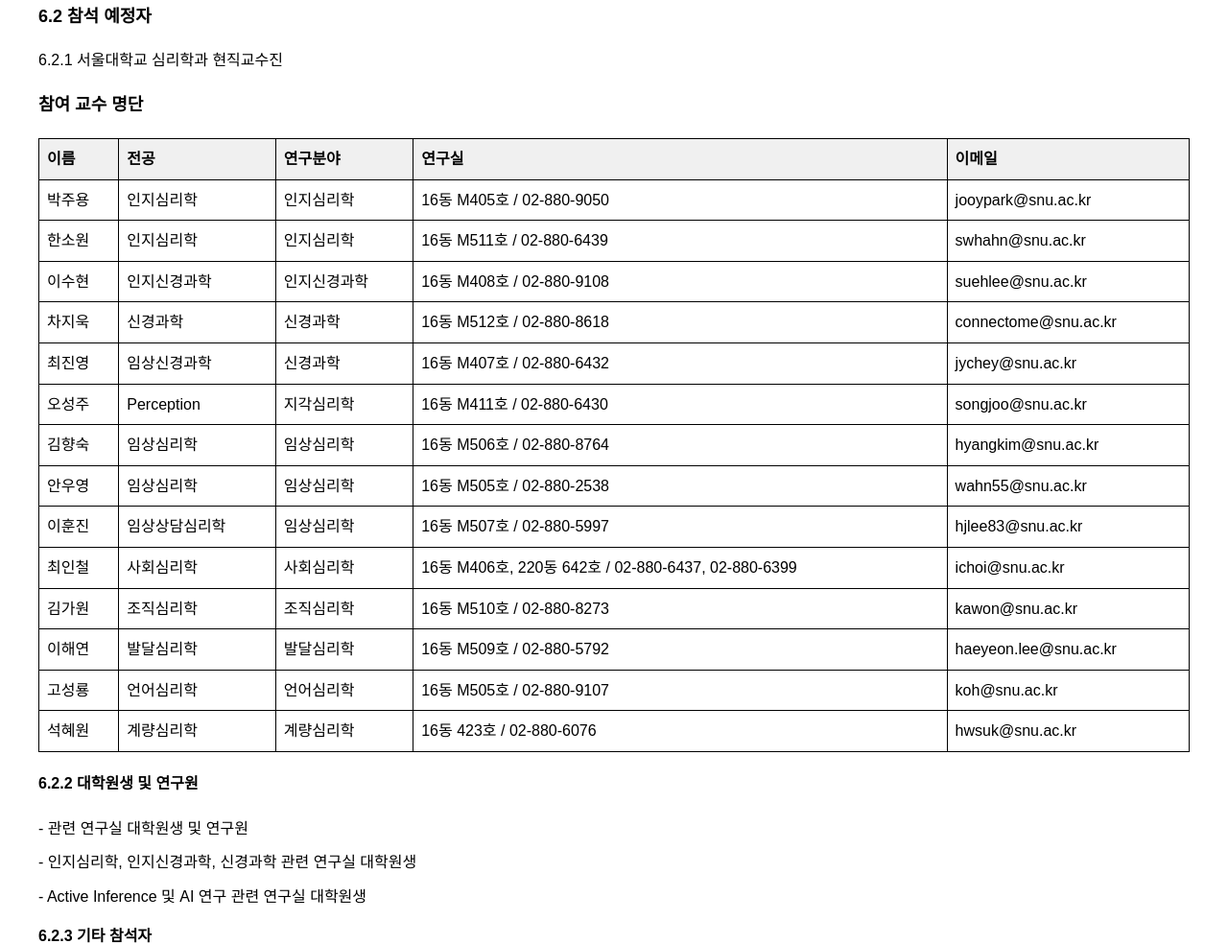
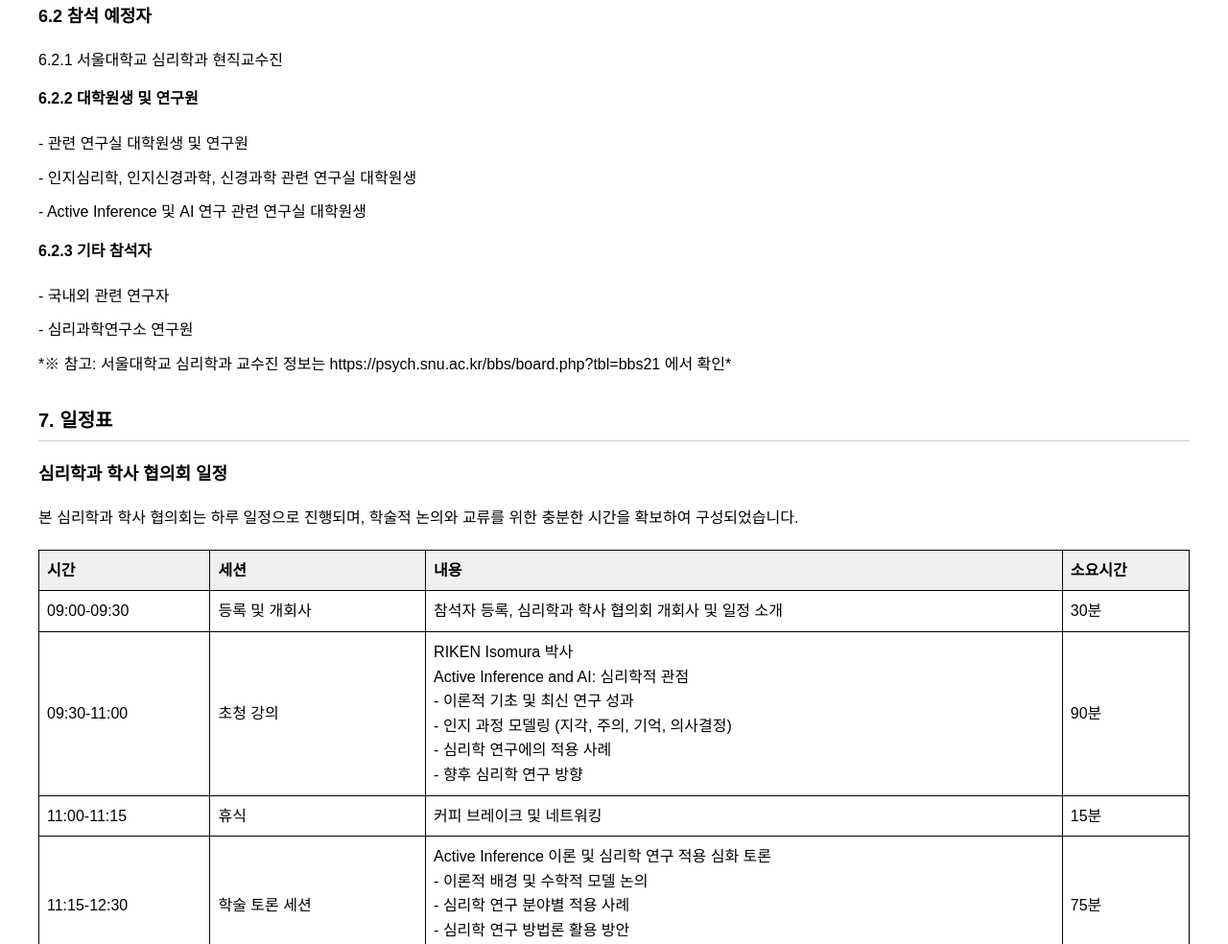
Before and after one commit to snuconnectome/snuconnectome, a plain HTML site: page 워크샵_제출_자료_final.html in a window 1280 px wide. Shown: the part 4774-5758 px from the top of the page at 96% size. Drawn offline with Linux system fonts and the light colour scheme.

Commit message:
Fix PDF: Move professor table to correct position in document

```diff
--- a/워크샵_제출_자료_final.html
+++ b/워크샵_제출_자료_final.html
@@ -126,24 +126,7 @@
 6.2.1 서울대학교 심리학과 현직교수진
 <p></p>
 
-<h3>참여 교수 명단</h3>
-<table>
-<tr><th>이름</th><th>전공</th><th>연구분야</th><th>연구실</th><th>이메일</th></tr>
-<tr><td>박주용</td><td>인지심리학</td><td>인지심리학</td><td>16동 M405호 / 02-880-9050</td><td>jooypark@snu.ac.kr</td></tr>
-<tr><td>한소원</td><td>인지심리학</td><td>인지심리학</td><td>16동 M511호 / 02-880-6439</td><td>swhahn@snu.ac.kr</td></tr>
-<tr><td>이수현</td><td>인지신경과학</td><td>인지신경과학</td><td>16동 M408호 / 02-880-9108</td><td>suehlee@snu.ac.kr</td></tr>
-<tr><td>차지욱</td><td>신경과학</td><td>신경과학</td><td>16동 M512호 / 02-880-8618</td><td>connectome@snu.ac.kr</td></tr>
-<tr><td>최진영</td><td>임상신경과학</td><td>신경과학</td><td>16동 M407호 / 02-880-6432</td><td>jychey@snu.ac.kr</td></tr>
-<tr><td>오성주</td><td>Perception</td><td>지각심리학</td><td>16동 M411호 / 02-880-6430</td><td>songjoo@snu.ac.kr</td></tr>
-<tr><td>김향숙</td><td>임상심리학</td><td>임상심리학</td><td>16동 M506호 / 02-880-8764</td><td>hyangkim@snu.ac.kr</td></tr>
-<tr><td>안우영</td><td>임상심리학</td><td>임상심리학</td><td>16동 M505호 / 02-880-2538</td><td>wahn55@snu.ac.kr</td></tr>
-<tr><td>이훈진</td><td>임상상담심리학</td><td>임상심리학</td><td>16동 M507호 / 02-880-5997</td><td>hjlee83@snu.ac.kr</td></tr>
-<tr><td>최인철</td><td>사회심리학</td><td>사회심리학</td><td>16동 M406호, 220동 642호 / 02-880-6437, 02-880-6399</td><td>ichoi@snu.ac.kr</td></tr>
-<tr><td>김가원</td><td>조직심리학</td><td>조직심리학</td><td>16동 M510호 / 02-880-8273</td><td>kawon@snu.ac.kr</td></tr>
-<tr><td>이해연</td><td>발달심리학</td><td>발달심리학</td><td>16동 M509호 / 02-880-5792</td><td>haeyeon.lee@snu.ac.kr</td></tr>
-<tr><td>고성룡</td><td>언어심리학</td><td>언어심리학</td><td>16동 M505호 / 02-880-9107</td><td>koh@snu.ac.kr</td></tr>
-<tr><td>석혜원</td><td>계량심리학</td><td>계량심리학</td><td>16동 423호 / 02-880-6076</td><td>hwsuk@snu.ac.kr</td></tr>
-</table>
+
 <h4>6.2.2 대학원생 및 연구원</h4>
 <p>- 관련 연구실 대학원생 및 연구원</p>
 <p>  - 인지심리학, 인지신경과학, 신경과학 관련 연구실 대학원생</p>
```
Also changed, not shown: 1 other file.
